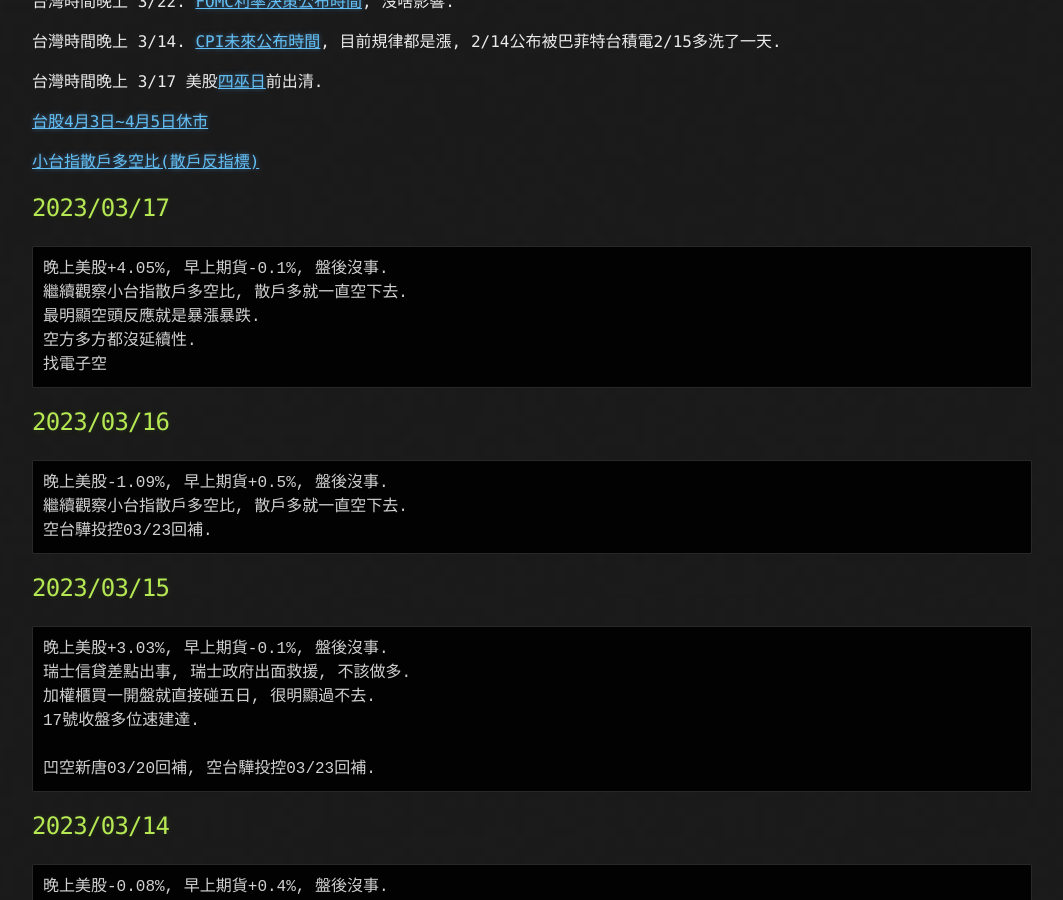
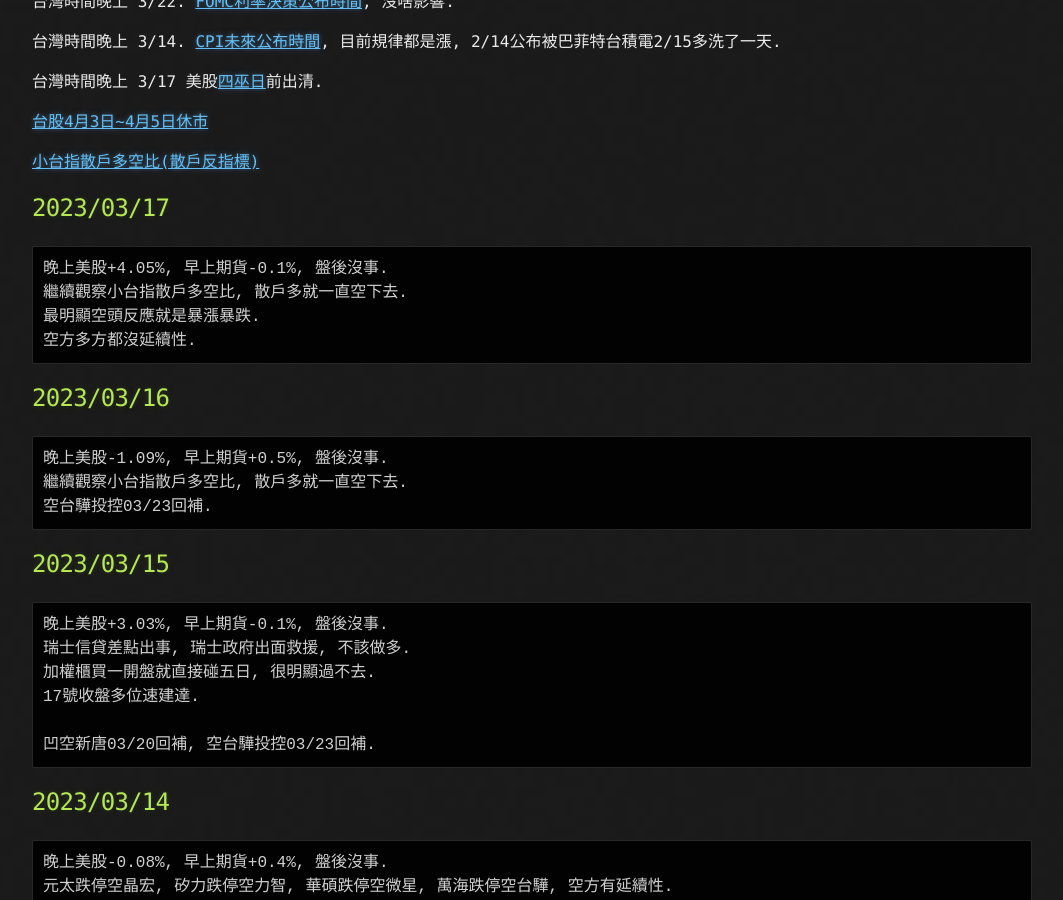
Before and after one commit to lepg5487/Stock_God, a Jekyll site: the page built from index.md, in a window 1280 px wide and 900 px high, scrolled down 468 px. Shown: the whole window, without its empty margins (108-1171 px from the left). Built offline with Jekyll 4.4.1, drawn with Linux system fonts in a browser that asks for light colours; our own code applies the rules of GitHub Pages for plain Markdown files.

Commit message:
Update index.md

````diff
--- a/index.md
+++ b/index.md
@@ -28,7 +28,6 @@ layout: testlayouts
 繼續觀察小台指散戶多空比, 散戶多就一直空下去.
 最明顯空頭反應就是暴漲暴跌.
 空方多方都沒延續性.
-找電子空
 ```
 
 ## 2023/03/16
````
